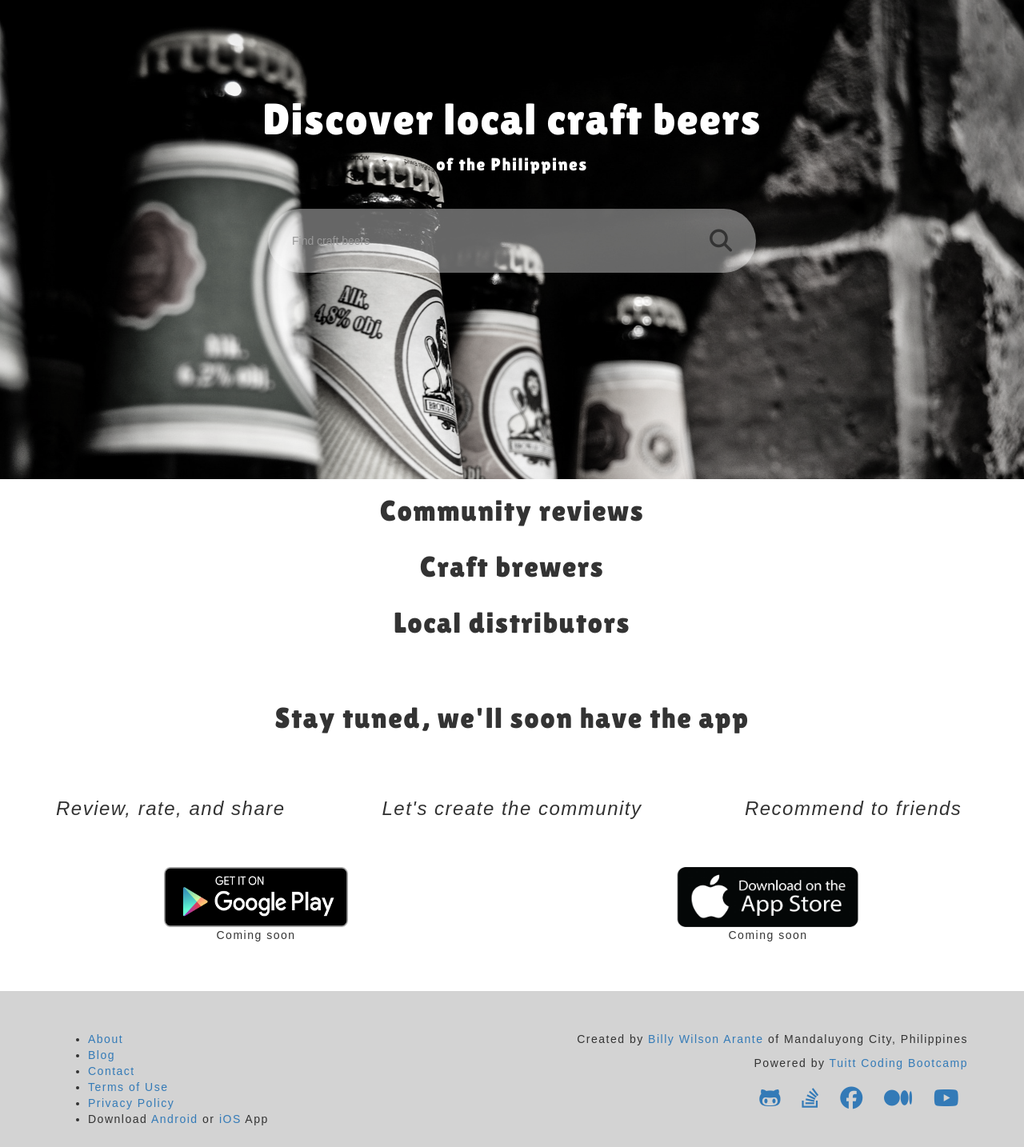
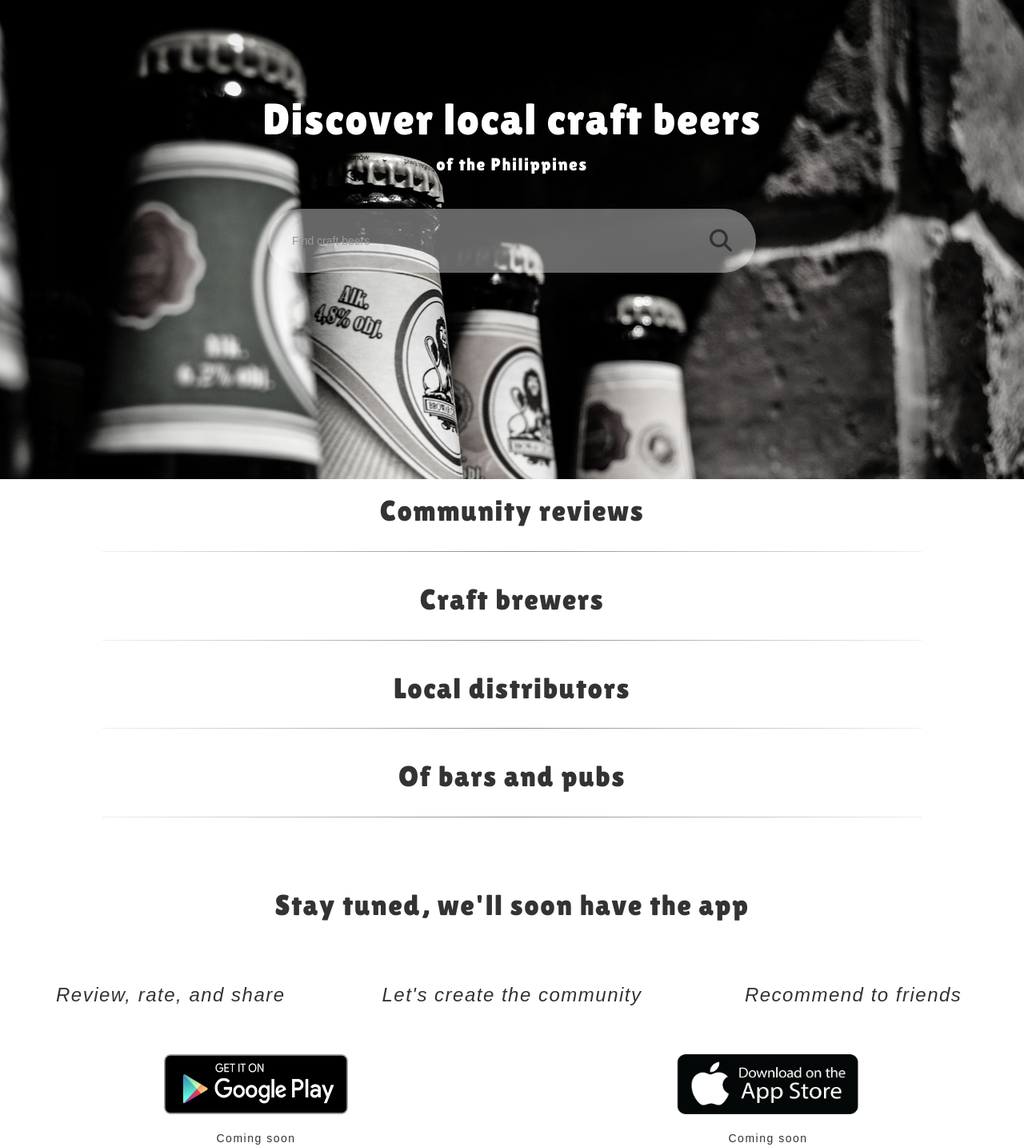
Before and after one commit to arantebw/csp2-ecommerce, a PHP site: page / in a window 1280 px wide. Shown: the part 92-1526 px from the top of the page at 80% size. Run offline with PHP 8.4, Linux system fonts and the light colour scheme; some libraries are stand-ins or nearby versions; some web fonts are replaced.

Commit message:
Created boilterplate for bars and pubs section

```diff
--- a/css/style.css
+++ b/css/style.css
@@ -3,6 +3,16 @@
 body {
 	font-family: 'Bubbler One', sans-serif;
   letter-spacing: 1.5px;
+}
+
+hr.style14 {
+  width: 80%;
+  border: 0;
+  height: 1px;
+  background-image: -webkit-linear-gradient(left, #f0f0f0, #8c8b8b, #f0f0f0);
+  background-image: -moz-linear-gradient(left, #f0f0f0, #8c8b8b, #f0f0f0);
+  background-image: -ms-linear-gradient(left, #f0f0f0, #8c8b8b, #f0f0f0);
+  background-image: -o-linear-gradient(left, #f0f0f0, #8c8b8b, #f0f0f0);
 }
 
 /* Header */
@@ -102,6 +112,11 @@ button.btn.btn-default.btn-default-personal {
   font-family: "Lilita One", cursive;
 }
 
+/* Bars and pubs section */
+.pubs-section h1 {
+  font-family: "Lilita One", cursive;
+}
+
 /* Download the app section */
 
 .download-section {
--- a/tmp/brewers.php
+++ b/tmp/brewers.php
@@ -6,3 +6,4 @@
     </div>
   </div>
 </div>
+<hr class="style14">
--- a/tmp/distributors.php
+++ b/tmp/distributors.php
@@ -6,3 +6,4 @@
     </div>
   </div>
 </div>
+<hr class="style14">
--- a/tmp/download.php
+++ b/tmp/download.php
@@ -19,11 +19,11 @@
   <div class="row download-section">
     <div class="col-lg-6">
       <a href="#"><img class="app-img" src="./img/playstore-button.png"></a>
-      <p>Coming soon</p>
+      <p style="margin-top:20px;">Coming soon</p>
     </div>
     <div class="col-lg-6">
       <a href="#"><img class="app-img" src="./img/appstore.png"></a>
-      <p>Coming soon</p>
+      <p style="margin-top:20px;">Coming soon</p>
     </div>
   </div>
 </div>
--- a/tmp/landing.php
+++ b/tmp/landing.php
@@ -13,6 +13,8 @@
 
   include "distributors.php";
 
+  include "pubs.php";
+
   include "download.php";
 
 	include "main_footer.php";
--- /dev/null
+++ b/tmp/pubs.php
@@ -0,0 +1,9 @@
+<!-- tmp/pubs.php -->
+<div class="container-fluid pubs-section" style="text-align:center;">
+  <div class="row">
+    <div class="col-lg-12">
+      <h1>Of bars and pubs</h1>
+    </div>
+  </div>
+</div>
+<hr class="style14">
--- a/tmp/reviews.php
+++ b/tmp/reviews.php
@@ -6,3 +6,4 @@
     </div>
   </div>
 </div>
+<hr class="style14">
```
